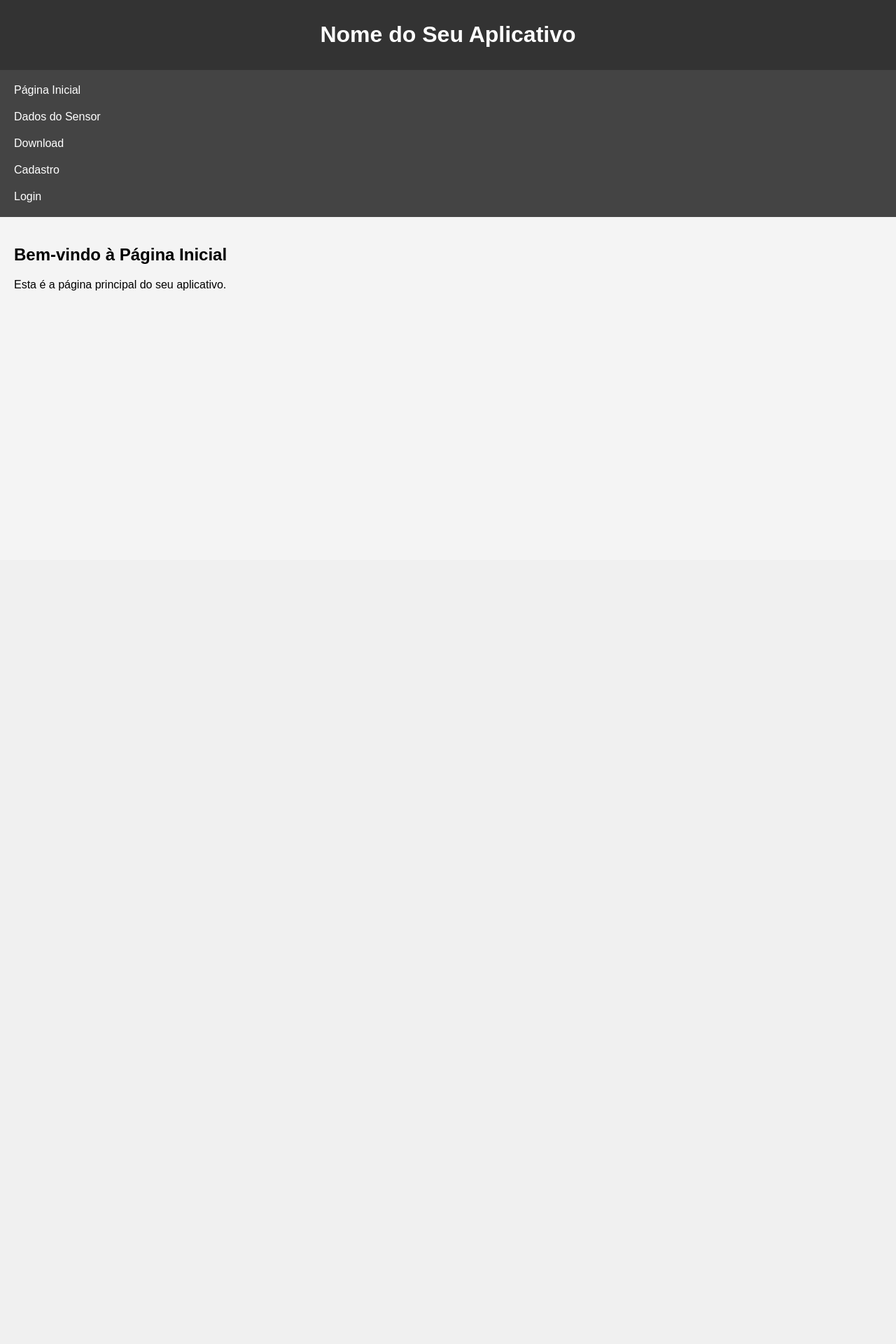
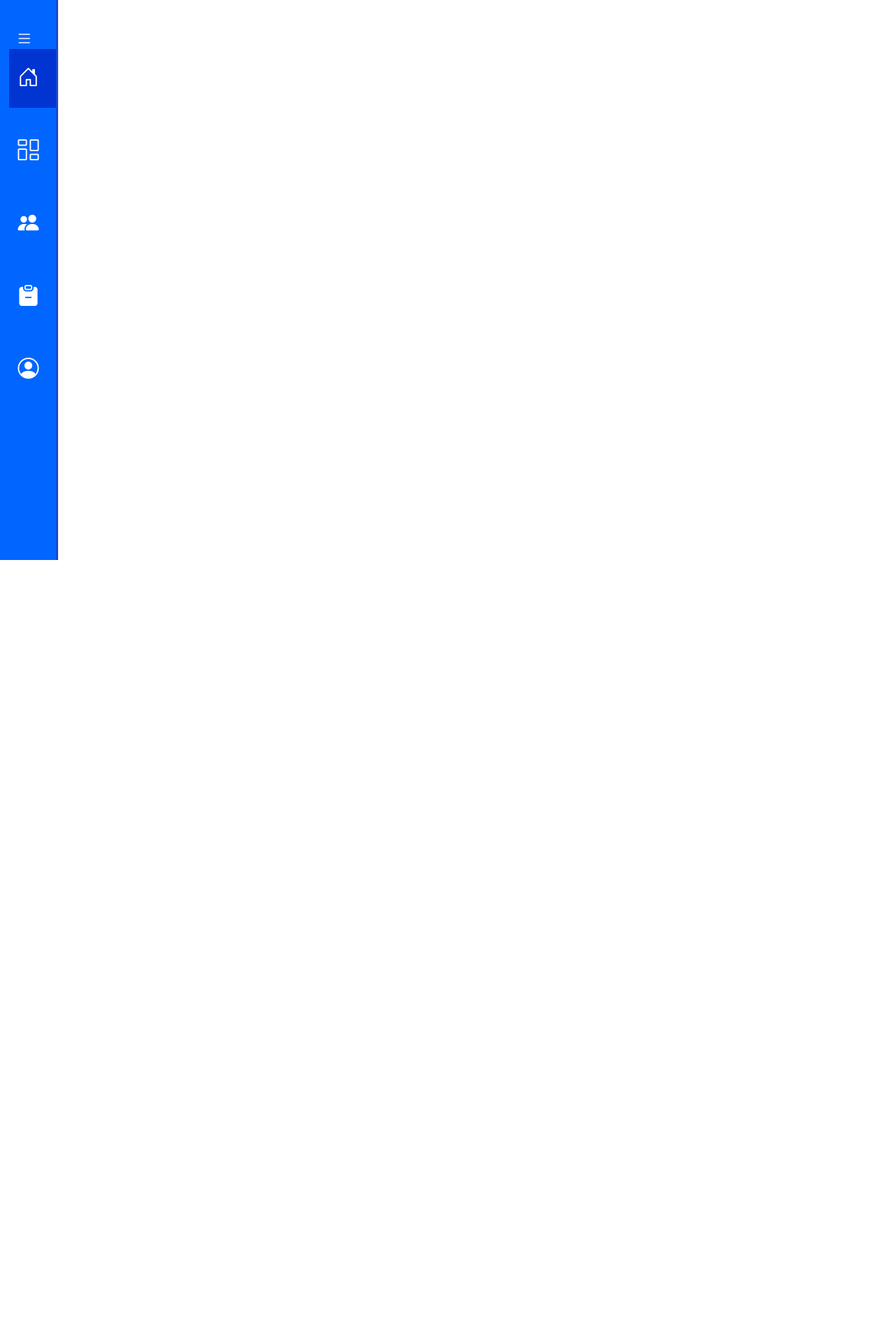
Before and after one commit to andrevinicus/Projeto-IoT-DHT11, a Flask app: template src/templates/menu.html in a window 1280 px wide. Shown: the top 1920 px of the page at 70% size. Before the commit the page ends 415 px from the top, so only its background shows below. Run offline with Flask 3, Linux system fonts and the light colour scheme; the template is opened without the code that fills it, so the values that code supplies are empty; some libraries are stand-ins or nearby versions.

Commit message:
tela de menu

```diff
--- /dev/null
+++ b/src/static/css/styles_menu.css
@@ -0,0 +1,72 @@
+@import url('https://fonts.googleapis.com/css2?family=Outfit:wght@300&display=swap');
+
+*{
+    margin: 0;
+    padding: 0;
+    box-sizing: border-box;
+    font-family: 'Outfit', sans-serif;
+}
+body {
+    height: 900vh;
+}
+nav.menu-lateral{
+    width: 80px;
+    height: 100%;
+    background-color: rgb(0, 102, 255);
+    padding: 40px 0 40px 1%;
+    box-shadow: 3px 0 0px  rgba(1, 48, 204, 0.89);
+
+    position: fixed;
+    top: 0;
+    left: 0;
+    overflow: hidden;
+    transition: .4s;
+}
+nav.menu-lateral.expandir{
+    width: 300px;
+}
+.dtn-expandir{
+    width: 100;
+    padding-left: 10px;
+
+}
+.dtn-expandir > i{
+    color: #fff;
+    font-size: 24px;
+    cursor: pointer;
+}
+ul{
+    height: 100%;
+    list-style-type: none;
+}
+ul li.item-menu{
+    transition: .2s;
+}
+ul li.ativo{
+    background-color:  rgba(1, 48, 204, 0.89);
+}
+ul li.item-menu:hover{
+    background: rgba(1, 48, 204, 0.89);
+}
+ul li.item-menu a{
+    color: white;
+    text-decoration: none;
+    font-size: 20px;
+    padding: 20px 4%;
+    display: flex;
+    margin-bottom: 20px;
+    line-height: 40px;
+}
+ul li.item-menu a .txt-link{
+    margin-left: 70px;
+    transition: .3s;
+    opacity: 0;
+}
+nav.menu-lateral.expandir .txt-link{
+    margin-left: 40px;
+    opacity: 1;
+}
+ul li.item-menu a .icon > i{
+    font-size: 30px;
+    margin-left: 10px;
+}
--- /dev/null
+++ b/src/static/js/script_menu.js
@@ -0,0 +1,22 @@
+var menuItem = document.querySelectorAll('.item-menu')
+
+function selectLink(){
+    menuItem.forEach((item)=>
+    item.classList.remove('ativo')
+    )
+    this.classList.add('ativo')
+}
+
+menuItem.forEach((item)=>
+    item.addEventListener('click', selectLink)
+)
+
+//Expandir o menu
+
+var btnExp = document.querySelector('#id-btn')
+var menuSide = document.querySelector('.menu-lateral')
+
+
+btnExp.addEventListener('click', function() {
+   menuSide.classList.toggle('expandir')
+})
--- a/src/templates/menu.html
+++ b/src/templates/menu.html
@@ -2,101 +2,51 @@
 <html lang="en">
 <head>
     <meta charset="UTF-8">
+    <meta http-equiv="X-UA-Compatible" content="IE=edge">
     <meta name="viewport" content="width=device-width, initial-scale=1.0">
-    <style>
-        body {
-            font-family: 'Arial', sans-serif;
-            margin: 0;
-            padding: 0;
-            background-color: #f4f4f4;
-        }
-
-        header {
-            background-color: #333;
-            padding: 10px;
-            color: white;
-            text-align: center;
-        }
-
-        nav {
-            background-color: #444;
-            padding: 10px;
-        }
-
-        nav a {
-            color: white;
-            padding: 10px;
-            text-decoration: none;
-            display: inline-block;
-        }
-
-        nav a:hover {
-            background-color: #555;
-        }
-
-        .menu-item {
-            position: relative;
-        }
-
-        .submenu {
-            display: none;
-            position: absolute;
-            top: 40px;
-            left: 0;
-            background-color: #555;
-            padding: 10px;
-            z-index: 1;
-            width: 150px;
-        }
-
-        .menu-item:hover .submenu {
-            display: block;
-        }
-
-        .submenu a {
-            display: block;
-            color: white;
-            text-decoration: none;
-        }
-
-        .submenu a:hover {
-            background-color: #666;
-        }
-
-        section {
-            padding: 20px;
-        }
-    </style>
+    <link rel="stylesheet" type="text/css" href="{{ url_for('static', filename='css/styles_menu.css') }}">
+    <title>Graft</title>
+    <link rel="stylesheet" href="https://cdn.jsdelivr.net/npm/bootstrap-icons@1.11.2/font/bootstrap-icons.min.css">
 </head>
 <body>
-    <header>
-        <h1>Nome do Seu Aplicativo</h1>
-    </header>
-    <nav>
-        <div class="menu-item">
-            <a href="/">Página Inicial</a>
-            <div class="submenu">
-                <a href="/submenu1">Submenu 1</a>
-                <a href="/submenu2">Submenu 2</a>
-            </div>
+
+    <nav class="menu-lateral">
+
+        <div class="dtn-expandir">
+            <i class="bi bi-list" id='id-btn'></i>
         </div>
-        <div class="menu-item">
-            <a href="/data">Dados do Sensor</a>
-        </div>
-        <div class="menu-item">
-            <a href="/download">Download</a>
-        </div>
-        <div class="menu-item">
-            <a href="/cadastro">Cadastro</a>
-        </div>
-        <div class="menu-item">
-            <a href="/login">Login</a>
-        </div>
+        <ul>
+            <li class="item-menu ativo">
+                <a href="#">
+                    <span class="icon"><i class="bi bi-house-door"></i></span>
+                    <span class="txt-link">Home</span>
+                </a>
+            <li class="item-menu">
+                <a href="#">
+                    <span class="icon"><i class="bi bi-columns-gap"></i></span>
+                    <span class="txt-link">Dashboard</span>
+                </a>
+            <li class="item-menu">
+                <a href="#">
+                    <span class="icon"><i class="bi bi-people-fill"></i></span>
+                    <span class="txt-link">Cadastro</span>
+                </a>
+            <li class="item-menu">
+                <a href="#">
+                    <span class="icon"><i class="bi bi-clipboard-minus-fill"></i></span>
+                    <span class="txt-link">Relatorios</span>
+                </a>
+            <li class="item-menu">
+                <a href="#">
+                    <span class="icon"><i class="bi bi-person-circle"></i></span>
+                    <span class="txt-link">Perfil</span>
+                </a>
+
+
+            </li>
+        </ul>
     </nav>
-    <!-- Conteúdo do seu aplicativo aqui -->
-    <section>
-        <h2>Bem-vindo à Página Inicial</h2>
-        <p>Esta é a página principal do seu aplicativo.</p>
-    </section>
+
+    <script src="{{ url_for('static', filename='js/script_menu.js') }}"></script>
 </body>
 </html>
```
Also changed, not shown: src/templates/index.html (+8 -27 lines).
